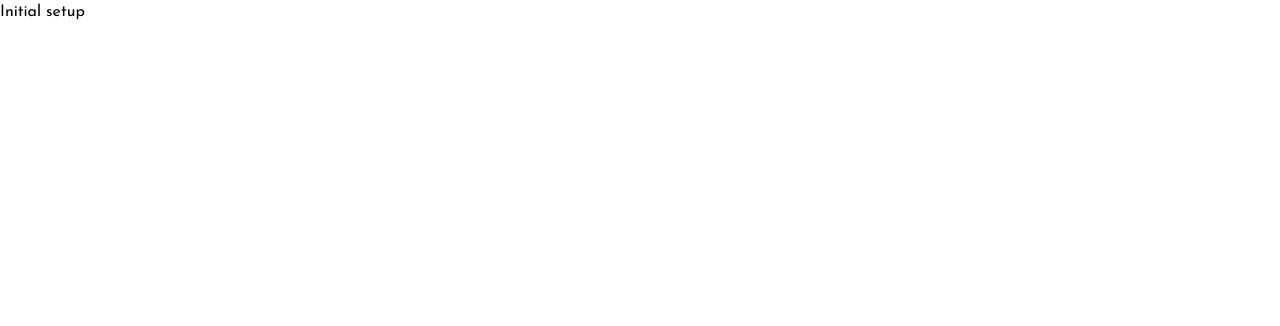
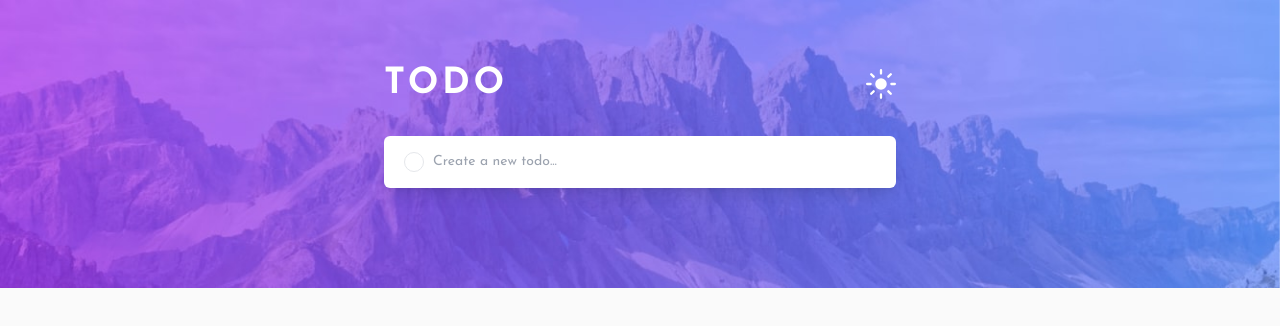
Before and after one commit to coderSuresh/todo-list, a Next.js app: page / in a window 1280 px wide. Shown: the top 326 px of the page. Built offline with nearby package versions, Linux system fonts and the light colour scheme.

Commit message:
add header

```diff
--- a/app/globals.css
+++ b/app/globals.css
@@ -6,7 +6,7 @@
     --bright-blue: hsl(220, 98%, 61%);
     --check-bg: linear-gradient hsl(192, 100%, 67%) to hsl(280, 87%, 65%);
     --bg: hsl(0, 0%, 98%);
-    --card-bg: hsl(236, 33%, 92%);
+    --divider: hsl(236, 33%, 92%);
     --grayish-text: hsl(236, 9%, 61%);
     --text-color: hsl(235, 19%, 35%);
 }
@@ -20,6 +20,8 @@
 }
 
 body {
+    background-color: var(--bg);
+    color: var(--text-color);
     max-width: 1440px;
     margin: 0 auto;
 }
--- a/app/page.tsx
+++ b/app/page.tsx
@@ -1,7 +1,44 @@
+import Image from "next/image"
+
 const Home = () => {
   return (
-    <main className="">
-      Initial setup
+    <main className="bg-card-bg h-screen">
+      <div
+        className="fixed md:bg-desktop-light bg-mobile-light
+        bg-no-repeat bg-cover w-full
+        md:h-72 sm:h-52 h-40"
+      />
+
+      <section className="container relative max-w-lg mx-auto">
+
+        <div className="flex items-center justify-between pt-16">
+          <h1 className="uppercase tracking-widest md:text-4xl text-xl font-bold text-white">
+            Todo
+          </h1>
+
+          <button>
+            <Image src='/images/icon-sun.svg' width={30} height={30} alt='dark mode icon' />
+          </button>
+
+        </div>
+
+        <div className="bg-white rounded-md shadow-lg px-5 py-2 mt-8">
+          <form className="flex items-center relative">
+            <input
+              type="radio"
+              className="mr-4 h-0 before:absolute before:top-2 before:w-5 before:h-5 before:border before:border-divider before:rounded-full"
+              disabled
+            />
+            <input
+              type="text"
+              placeholder="Create a new todo..."
+              className="w-full py-2 text-sm  focus:outline-none"
+            />
+          </form>
+        </div>
+
+      </section>
+
     </main>
   )
 }
--- a/tailwind.config.ts
+++ b/tailwind.config.ts
@@ -8,10 +8,19 @@ const config: Config = {
   ],
   theme: {
     extend: {
+      colors: {
+        'bright-blue': 'var(--bright-blue)',
+        'check-bg': 'var(--check-bg)',
+        'bg': 'var(--bg)',
+        'card-bg': 'var(--card-bg)',
+        'grayish-text': 'var(--grayish-text)',
+        'text-color': 'var(--text-color)',
+      },
       backgroundImage: {
-        'gradient-radial': 'radial-gradient(var(--tw-gradient-stops))',
-        'gradient-conic':
-          'conic-gradient(from 180deg at 50% 50%, var(--tw-gradient-stops))',
+        'desktop-dark': 'url("/images/bg-desktop-dark.jpg")',
+        'mobile-dark': 'url("/images/bg-mobile-dark.jpg")',
+        'desktop-light': 'url("/images/bg-desktop-light.jpg")',
+        'mobile-light': 'url("/images/bg-mobile-light.jpg")',
       },
     },
   },
```
